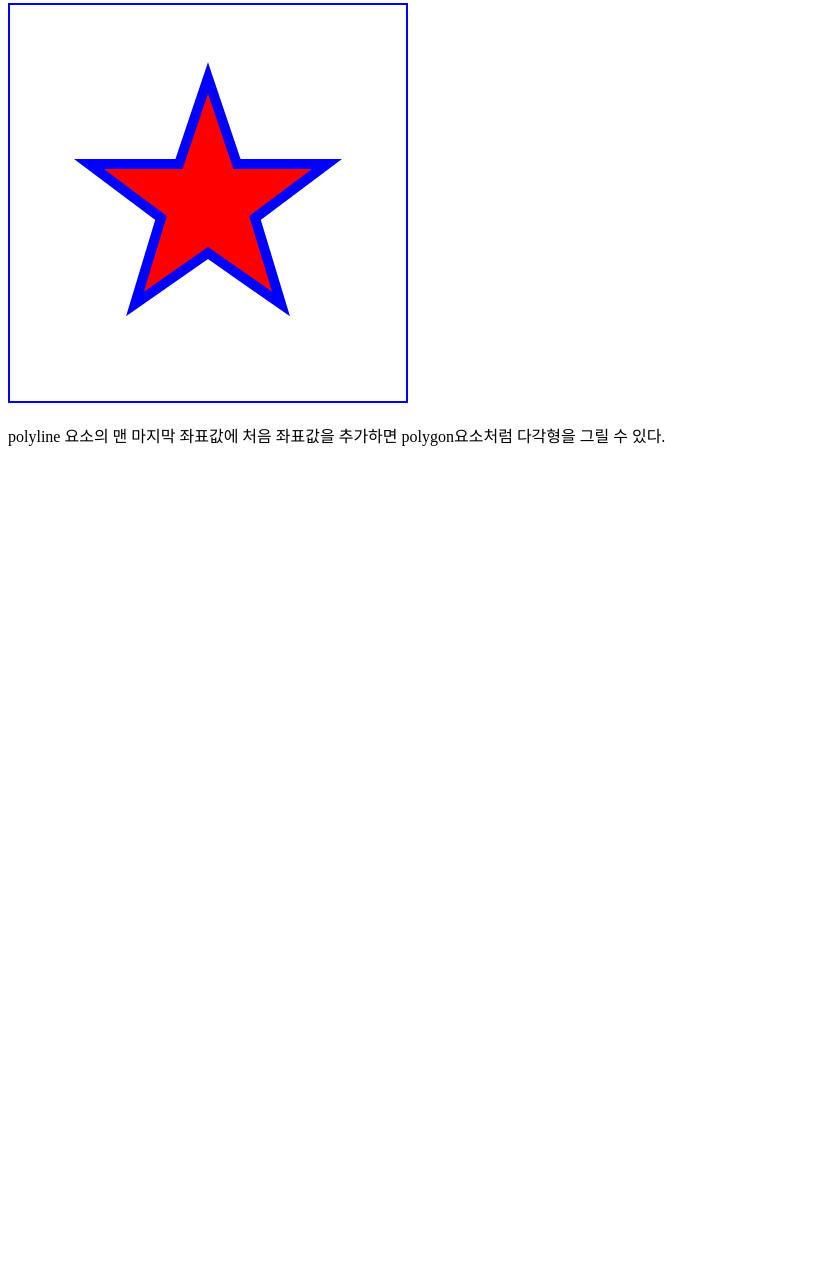
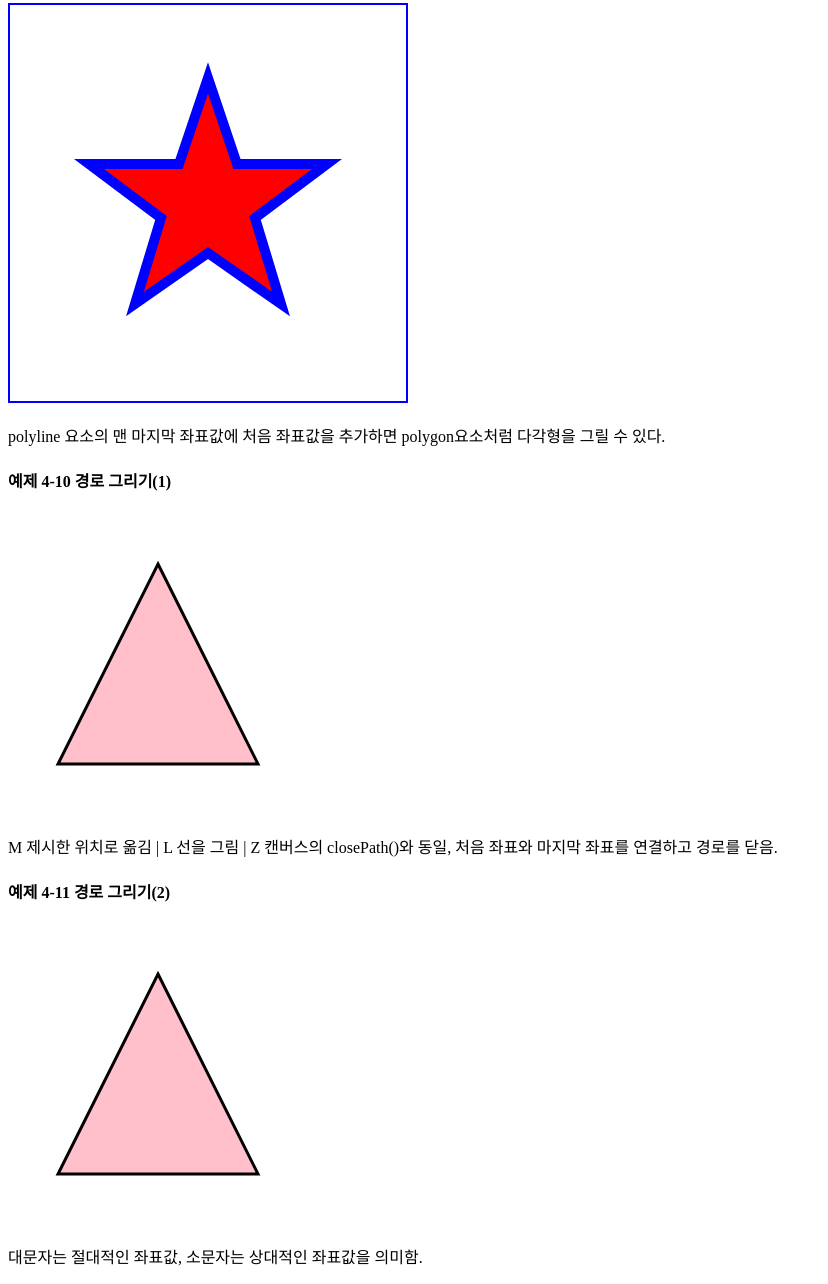
Before and after one commit to hwahyeon/knou-computer, a plain HTML site: page HTML5/04.SVG.html in a window 1280 px wide. Shown: the part 3107-4391 px from the top of the page, without its empty margins (0-828 px from the left). Before the commit the page ends 3570 px from the top, so only its background shows below. Drawn offline with Linux system fonts and the light colour scheme.

Commit message:
add examples

```diff
--- a/HTML5/04.SVG.html
+++ b/HTML5/04.SVG.html
@@ -90,5 +90,19 @@
             81,161 171,161" />
     </svg>
     <p>polyline 요소의 맨 마지막 좌표값에 처음 좌표값을 추가하면 polygon요소처럼 다각형을 그릴 수 있다.</p>
+
+    <h4>예제 4-10 경로 그리기(1)</h4>
+    <svg height="300" width="300">
+        <path d="M150,50 L250,250 L50,250 Z"
+            style="fill:pink; stroke: black; stroke-width:3" />
+    </svg>
+    <p>M 제시한 위치로 옮김 | L 선을 그림 | Z 캔버스의 closePath()와 동일, 처음 좌표와 마지막 좌표를 연결하고 경로를 닫음.</p>
+
+    <h4>예제 4-11 경로 그리기(2)</h4>
+    <svg height="300" width="300">
+        <path d="M150,50 l100,200 l-200,0 Z"
+            style="fill:pink; stroke: black; stroke-width:3" />
+    </svg>
+    <p>대문자는 절대적인 좌표값, 소문자는 상대적인 좌표값을 의미함.</p>
 </body>
 </html>
```
